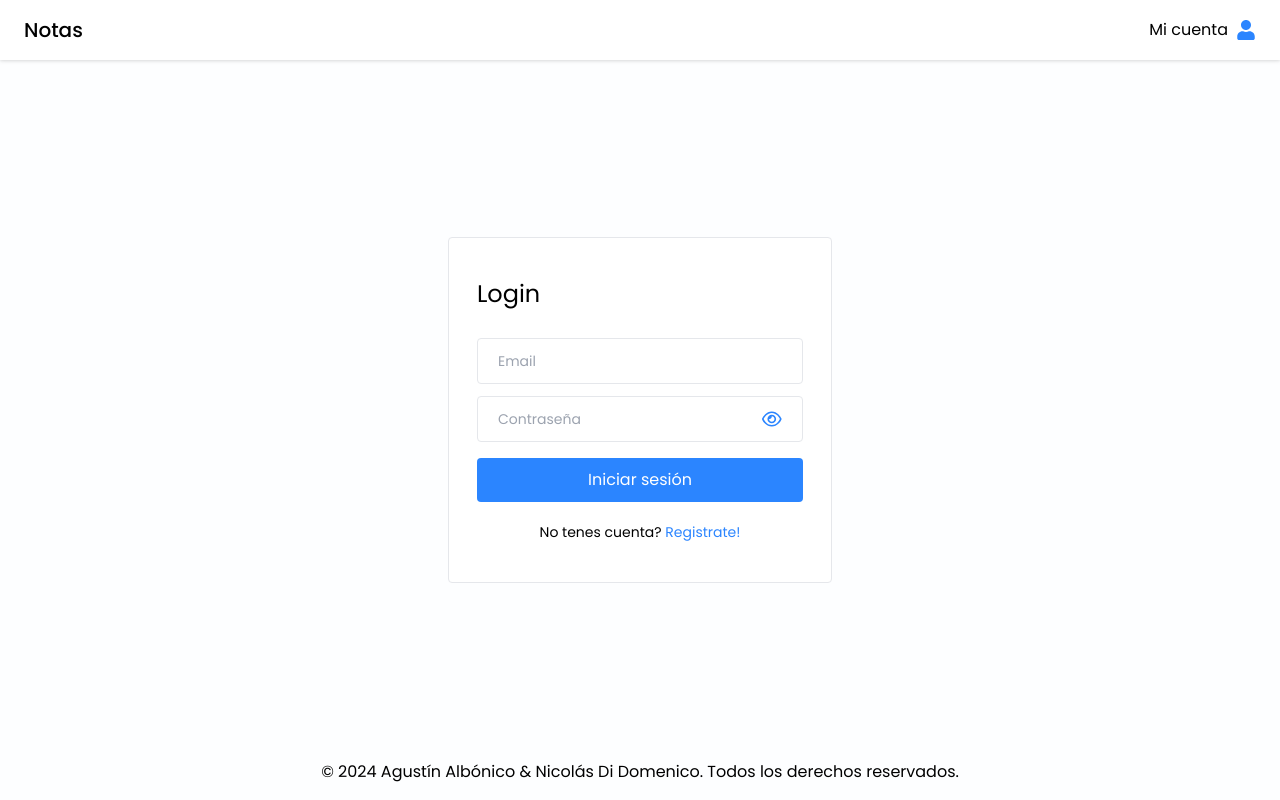
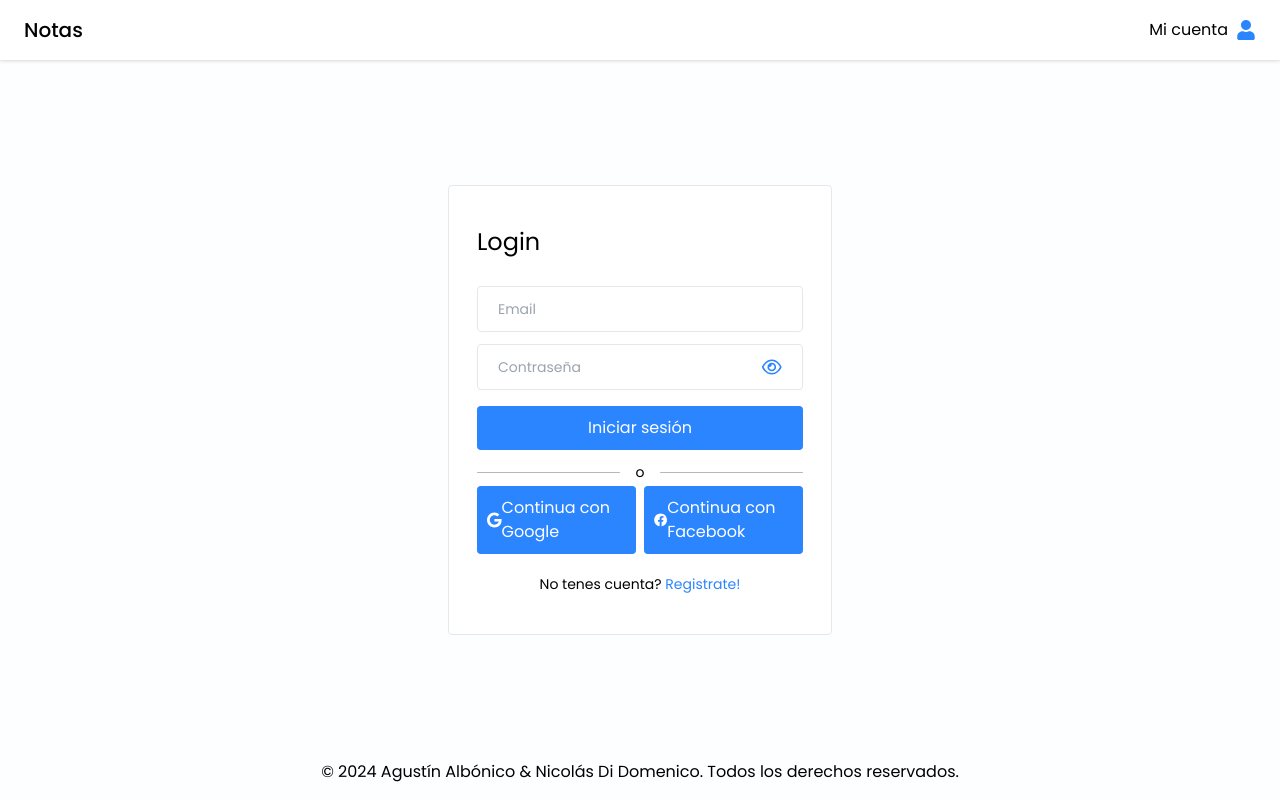
Before and after one commit to AgustinAlbonico/TP-MDW-Frontend, a React (Vite) app: page /login in a window 1280 px wide. Built offline with nearby package versions, Linux system fonts and the light colour scheme.

Commit message:
Agregue componente de botones para login y registro con google y facebook

```diff
--- /dev/null
+++ b/src/components/CustomLogin.tsx
@@ -0,0 +1,17 @@
+import { FC, ReactElement } from 'react'
+
+interface CustomLoginButtonProps {
+    icon: ReactElement;
+    text: string;
+}
+
+const CustomLoginButton: FC<CustomLoginButtonProps> = ({icon, text}) => {
+  return (
+    <div className='btn-primary flex justify-between items-center'>
+        {icon}
+        <p>Continua con {text}</p>
+    </div>
+  )
+}
+
+export default CustomLoginButton
--- a/src/components/InputField.tsx
+++ b/src/components/InputField.tsx
@@ -4,6 +4,7 @@ import { FaRegEye, FaRegEyeSlash } from "react-icons/fa6";
 interface FieldProps extends HTMLProps<HTMLInputElement> {
   type: "email" | "password" | "text" | "date" | "file";
   error?: string;
+  accept?: string;
 }
 
 const Input = forwardRef((props: FieldProps, ref: Ref<HTMLInputElement>) => {
@@ -21,7 +22,7 @@ const Input = forwardRef((props: FieldProps, ref: Ref<HTMLInputElement>) => {
           type={type !== "password" ? type : !showPassword ? type : "text"}
           placeholder={placeholder}
           className={`w-full text-sm bg-transparent py-3 mr-3 rounded outline-none bg-black${
-            type === "file" || type === "date" && "cursor-pointer"
+            type === "file" || (type === "date" && "cursor-pointer")
           }`}
           ref={ref}
           {...FieldProps}
--- a/src/pages/Login/Login.tsx
+++ b/src/pages/Login/Login.tsx
@@ -8,6 +8,8 @@ import Navbar from "../../components/Navbar";
 import LoginSchema from "../../models/schemas/login.model";
 import Field from "../../components/InputField";
 import Input from "../../components/InputField";
+import CustomLoginButton from "../../components/CustomLogin";
+import { FaFacebook, FaGoogle } from "react-icons/fa";
 
 const Login = () => {
   const loginValidation: ZodType<LoginSchema> = z.object({
@@ -36,7 +38,12 @@ const Login = () => {
           <div className="w-96 border rounded bg-white px-7 py-10">
             <form onSubmit={handleSubmit(submitData)}>
               <h4 className="text-2xl mb-7">Login</h4>
-              <Input type="email" {...register("email")} error={errors.email?.message} placeholder="Email"></Input>
+              <Input
+                type="email"
+                {...register("email")}
+                error={errors.email?.message}
+                placeholder="Email"
+              ></Input>
               {/*
                 Cambie este input por un componente separado
                 <input
@@ -46,7 +53,12 @@ const Login = () => {
                 {...register("email")}
               /> */}
 
-              <Field type="password" {...register("password")} error={errors.password?.message} placeholder="Contraseña"></Field>
+              <Field
+                type="password"
+                {...register("password")}
+                error={errors.password?.message}
+                placeholder="Contraseña"
+              ></Field>
 
               {/* <input
                 type="password"
@@ -59,6 +71,17 @@ const Login = () => {
                 Iniciar sesión
               </button>
 
+              <div className="flex items-center mt-2">
+                <span className="w-full h-[1px] bg-[#333333] opacity-35 rounded" />
+                <p className="text-sm px-4">o</p>
+                <span className="w-full h-[1px] bg-[#333333] opacity-35 rounded" />
+              </div>
+
+              <div className="flex gap-2">
+                <CustomLoginButton icon={<FaGoogle size={20}/>} text="Google" />
+                <CustomLoginButton icon={<FaFacebook size={20}/>} text="Facebook" />
+              </div>
+            </form>
             <p className="text-sm text-center mt-4">
               No tenes cuenta?{" "}
               <Link
@@ -69,7 +92,6 @@ const Login = () => {
                 Registrate!
               </Link>
             </p>
-            </form>
           </div>
         </div>
       </Navbar>
--- a/src/pages/Register/Register.tsx
+++ b/src/pages/Register/Register.tsx
@@ -7,6 +7,8 @@ import { PublicRoutes } from "../../models/routes.model";
 import RegisterSchema from "../../models/schemas/register.model";
 import Navbar from "../../components/Navbar";
 import Input from "../../components/InputField";
+
+console.log(import.meta.env.VITE_xd)
 
 const Register = () => {
   const registerValidation: ZodType<RegisterSchema> = z
@@ -28,13 +30,13 @@ const Register = () => {
         .string()
         .min(5, "La contraseña debe ser mayor a 5 caracteres")
         .max(30, "La contraseña debe ser menor a 30 caracteres"),
-      profilePicture:   z.instanceof(FileList),
+      profilePicture: z.any(),
       birthdate: z.string().nonempty("La fecha de nacimiento es obligatoria"),
     })
     .refine((data) => data.password === data.confirmPassword, {
       message: "Las contraseñas no coinciden",
       path: ["confirmPassword"],
-    });
+    })
 
   const {
     register,
@@ -45,7 +47,7 @@ const Register = () => {
   });
 
   const submitData = (data: RegisterSchema) => {
-    console.log(data.profilePicture)
+    console.log(data)
   };
   return (
     <>
@@ -102,6 +104,7 @@ const Register = () => {
                 {...register("profilePicture")}
                 error={errors.profilePicture?.message}
                 placeholder="Carga tu foto de perfil"
+                accept="image/jpeg,image/jpg,image/png"
               ></Input>
 
               <button type="submit" className="btn-primary">
```
Also changed, not shown: src/config/firebase.ts (added). Lines whose indentation alone changed are shown as unchanged.
